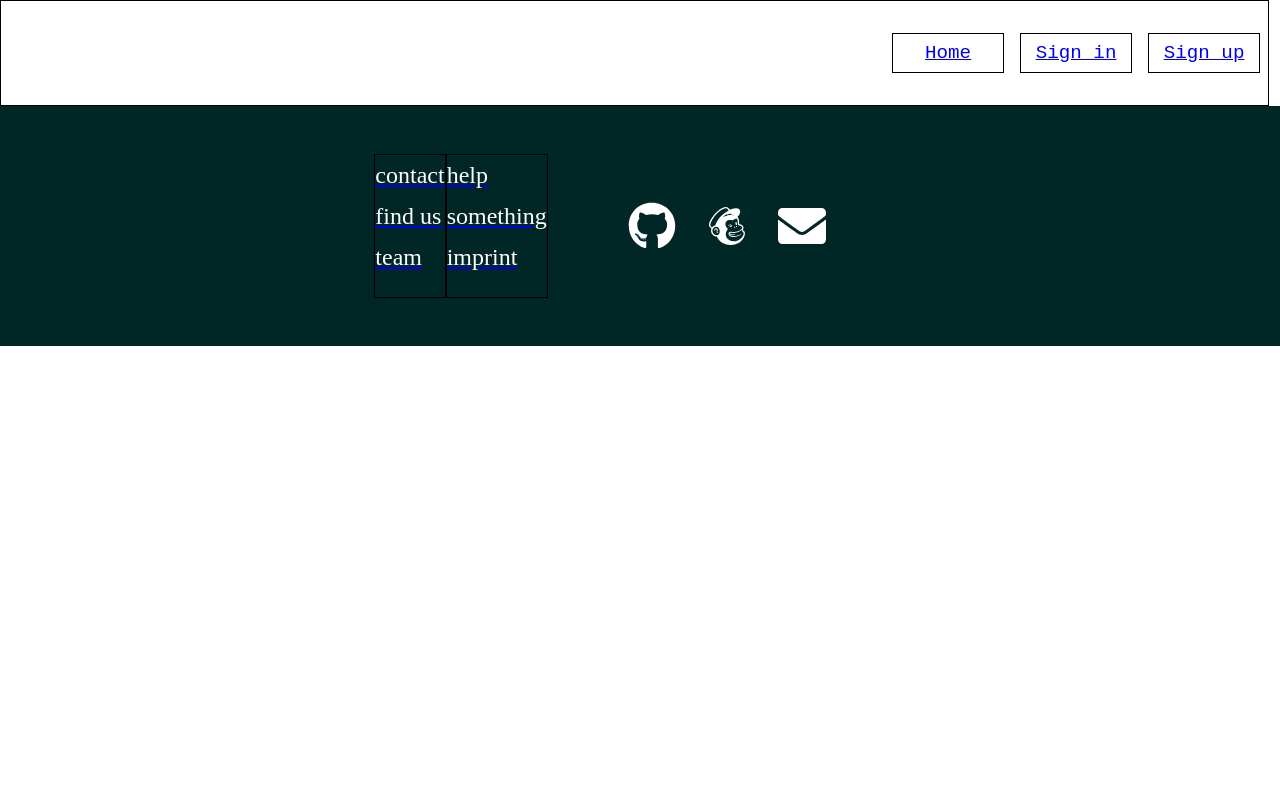
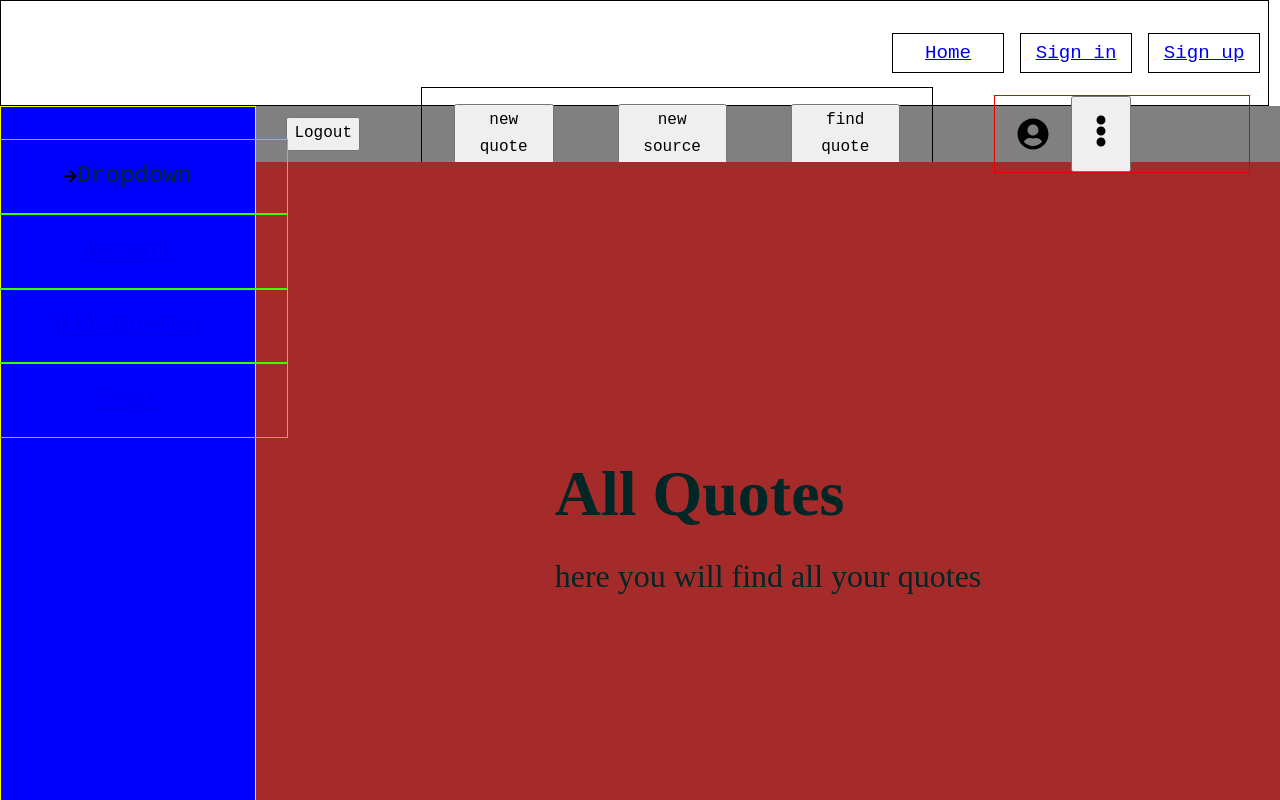
Before and after one commit to artrugh/quotifier, a React (Create React App) app in the folder client/: page /allquotes in a window 1280 px wide. Shown: the top 800 px of the page. Built offline with nearby package versions, Linux system fonts and the light colour scheme; a web font is replaced by a local one.

Commit message:
links and routing addition

```diff
--- a/client/src/App.js
+++ b/client/src/App.js
@@ -9,6 +9,9 @@ import Workspace from "./components/Workspace";
 import Register from "./components/Register";
 import RegConfirmation from "./components/RegConfirmation";
 import Footer from "./components/Footer";
+import WorkspaceMainAllQuotes from "./components/WorkspaceMainAllQuotes";
+import WorkspaceMainTags from "./components/WorkspaceMainTags";
+import WorkspaceMainRecent from "./components/WorkspaceMainRecent";
 //----------------Routing--------------------------
 import { BrowserRouter as Router, Switch, Route } from "react-router-dom";
 //----------------redux-----------------------------------
@@ -29,6 +32,10 @@ function App() {
           <Route path="/login" component={LogIn} />
           <Route path="/about" component={About} />
           <Route path="/help" component={Help} />
+          <Route path="/allquotes" component={WorkspaceMainAllQuotes} />
+          <Route path="/allquotes" component={WorkspaceMainAllQuotes} />
+          <Route path="/recent" component={WorkspaceMainRecent} />
+          <Route path="/tags" component={WorkspaceMainTags} />
         </Switch>
         <Footer />
       </div>
--- /dev/null
+++ b/client/src/components/WorkspaceMainAllQuotes.js
@@ -0,0 +1,20 @@
+import React from "react";
+import WorkspaceMenuTop from "./WorkspaceMenuTop";
+import WorkspaceMenuLeft from "./WorkspaceMenuLeft";
+import WorkspaceMainAllQuotesMain from "./WorkspaceMainAllQuotesMain";
+
+const WorkspaceMainAllQuotes = () => {
+  return (
+    <div className="workspace">
+      <div className="workspace-left">
+        <WorkspaceMenuLeft />
+      </div>
+      <div className="workspace-right">
+        <WorkspaceMenuTop />
+        <WorkspaceMainAllQuotesMain />
+      </div>
+    </div>
+  );
+};
+
+export default WorkspaceMainAllQuotes;
--- /dev/null
+++ b/client/src/components/WorkspaceMainAllQuotesMain.js
@@ -0,0 +1,14 @@
+import React from "react";
+
+const WorkspaceMainAllQuotesMain = () => {
+  return (
+    <div className="workspace-main">
+      <p className="text">
+        <h2>All Quotes</h2>
+        here you will find all your quotes{" "}
+      </p>
+    </div>
+  );
+};
+
+export default WorkspaceMainAllQuotesMain;
--- /dev/null
+++ b/client/src/components/WorkspaceMainRecent.js
@@ -0,0 +1,21 @@
+import React from "react";
+import LogOutButton from "./LogOutButton";
+import WorkspaceMenuTop from "./WorkspaceMenuTop";
+import WorkspaceMenuLeft from "./WorkspaceMenuLeft";
+import WorkspaceMainRecentMain from "./WorkspaceMainRecentMain";
+
+const WorkspaceMainRecent = () => {
+  return (
+    <div className="workspace">
+      <div className="workspace-left">
+        <WorkspaceMenuLeft />
+      </div>
+      <div className="workspace-right">
+        <WorkspaceMenuTop />
+        <WorkspaceMainRecentMain />
+      </div>
+    </div>
+  );
+};
+
+export default WorkspaceMainRecent;
--- /dev/null
+++ b/client/src/components/WorkspaceMainRecentMain.js
@@ -0,0 +1,14 @@
+import React from "react";
+
+const WorkspaceMainRecentMain = () => {
+  return (
+    <div className="workspace-main">
+      <p className="text">
+        <h2>Recent</h2>
+        here you will find just a sample note{" "}
+      </p>
+    </div>
+  );
+};
+
+export default WorkspaceMainRecentMain;
--- /dev/null
+++ b/client/src/components/WorkspaceMainTags.js
@@ -0,0 +1,21 @@
+import React from "react";
+import LogOutButton from "./LogOutButton";
+import WorkspaceMenuTop from "./WorkspaceMenuTop";
+import WorkspaceMenuLeft from "./WorkspaceMenuLeft";
+import WorkspaceMainTagsMain from "./WorkspaceMainTagsMain";
+
+const WorkspaceTagsRecent = () => {
+  return (
+    <div className="workspace">
+      <div className="workspace-left">
+        <WorkspaceMenuLeft />
+      </div>
+      <div className="workspace-right">
+        <WorkspaceMenuTop />
+        <WorkspaceMainTagsMain />
+      </div>
+    </div>
+  );
+};
+
+export default WorkspaceTagsRecent;
--- /dev/null
+++ b/client/src/components/WorkspaceMainTagsMain.js
@@ -0,0 +1,14 @@
+import React from "react";
+
+const WorkspaceMainTagsMain = () => {
+  return (
+    <div className="workspace-main">
+      <p className="text">
+        <h2>Tags</h2>
+        here you will find all your Tags{" "}
+      </p>
+    </div>
+  );
+};
+
+export default WorkspaceMainTagsMain;
```
